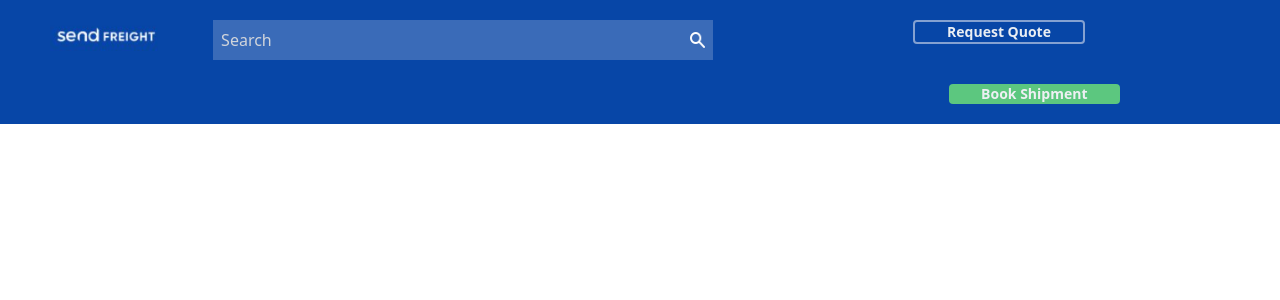
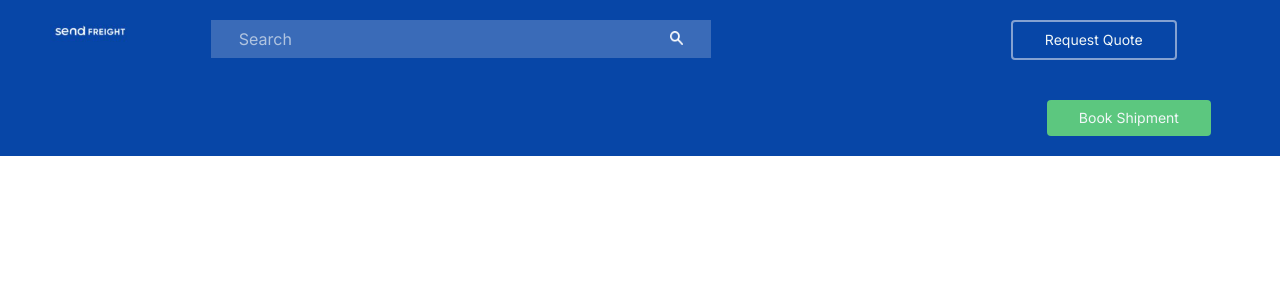
Before and after one commit to avoajaugochukwu/send_ng_frontend, a React (Create React App) app: page / in a window 1280 px wide. Shown: the top 300 px of the page. Built offline with nearby package versions, Linux system fonts and the light colour scheme.

Commit message:
Completed Header component

```diff
--- a/public/index.html
+++ b/public/index.html
@@ -9,6 +9,7 @@
       name="description"
       content="Web site created using create-react-app"
     />
+    <link data-react-helmet="true" href="https://fonts.googleapis.com/css2?family=Inter:wght@300;400;600&amp;display=swap" rel="stylesheet">
     <link rel="apple-touch-icon" href="%PUBLIC_URL%/logo192.png" />
     <!--
       manifest.json provides metadata used when your web app is installed on a
@@ -24,7 +25,7 @@
       work correctly both with client-side routing and a non-root public URL.
       Learn how to configure a non-root public URL by running `npm run build`.
     -->
-    <title>React App</title>
+    <title>Send Africa</title>
   </head>
   <body>
     <noscript>You need to enable JavaScript to run this app.</noscript>
--- a/src/components/Header/Header.css
+++ b/src/components/Header/Header.css
@@ -2,20 +2,30 @@
   background-color: #0746a7;
   /* height: 75px; */
 }
+.HeaderButtons {
+  font-size: 0.875rem;
+  line-height: 1.25rem;
+  border-radius: 0.25rem;
+  font-weight: 500;
 
+  padding-top: 0.5rem;
+  padding-bottom: 0.5rem;
+  padding-left: 2rem;
+  padding-right: 2rem;
+}
 .RequestButton {
   border: solid #84a1d1 2px;
-  color: #eaeef3;
+  color: #f0f6f7;
 }
 
 .ShipmentButton {
   background-color: #5cc77f;
-  color: #eef0f3;
+  color: #f0f7f7;
 }
 
 
 
-.header-flex-container {
+.HeaderFlexContainer {
   display: flex;
   flex-direction: row;
   flex-wrap: nowrap;
@@ -24,23 +34,32 @@
   align-items: flex-start;
   background-color: #0746a7;
 }
-.header-flex-item:nth-child(1) {
+.HeaderFlexItem:nth-child(1) {
   order: 0;
   flex: 0 1 auto;
   align-self: auto;
   margin-left: 50px;
-  margin-right: 50px;
+  margin-right: 80px;
   padding-top: 20px;
 }
-.header-flex-item:nth-child(2) {
+.HeaderFlexItem:nth-child(2) {
   order: 0;
   flex: 10 1 auto;
   align-self: auto;
-  margin-right: 200px;
+
+
 }
-.header-flex-item:nth-child(3) {
+.HeaderFlexItem:nth-child(3) {
   order: 0;
   flex: 0 1 auto;
   align-self: auto;
+  margin-left: 300px;
   margin-right: 50px;
+
 }
+
+@media (max-width: 800px) {
+  .HeaderFlexContainer {
+    flex-direction: column;
+  }
+}
--- a/src/components/Header/Header.js
+++ b/src/components/Header/Header.js
@@ -7,24 +7,24 @@ import logo from '../../assets/img/send_ng_logo.png'
 export default function Header() {
   return (
     <div>
-      <div className="header-flex-container">
-        <div className=" header-flex-item">
+      <div className="HeaderFlexContainer">
+        <div className=" HeaderFlexItem">
           <a href=".">
             <img src={logo} />
           </a>
 
         </div>
         {/* ----------------------------------------------------- */}
-        <div className="header-flex-item">
+        <div className="HeaderFlexItem">
           <SearchBar />
         </div>
         {/* ----------------------------------------------------- */}
-        <div className="header-flex-item">
-          <button className="RequestButton px-8 my-5 rounded font-semibold text-sm">
+        <div className="HeaderFlexItem">
+          <button className="HeaderButtons RequestButton my-5">
             Request Quote
           </button>
 
-          <button className="ShipmentButton px-8 my-5 rounded font-semibold text-sm ml-9">
+          <button className="HeaderButtons ShipmentButton my-5 ml-9">
             Book Shipment
           </button>
         </div>
--- a/src/components/Header/components/SearchBar/SearchBar.css
+++ b/src/components/Header/components/SearchBar/SearchBar.css
@@ -1,9 +1,37 @@
 .SearchBar {
+  display: flex;
+  flex-direction: row;
+  flex-wrap: nowrap;
+  justify-content: flex-start;
+  align-content: stretch;
+  align-items: flex-start;
   background-color: #3a6bb8;
   min-width: 500px;
+  margin: 1.25rem 0;
+  padding-right: 20px;
+  padding-left: 20px;
+}
+
+
+.SearchBarInput {
+  color: #b0c4e0;
+  width: 100%;
+  padding: 0.5rem;
+}
+.SearchBarInput:focus {
+  outline: none;
+}
+.SearchBarInput::placeholder {
+  color: #b0c4e0;
+  font-weight: 500;
+}
+.SearchBarInput::-ms-input-placeholder {
+  color: #b0c4e0;
+  font-weight: 500;
 }
 
 .SearchBarIcon {
-  width: 16px;
-  height: 16px;
+  margin-top: 3px;
+  width: 14px;
+  height: 14px;
 }
--- a/src/components/Header/components/SearchBar/SearchBar.js
+++ b/src/components/Header/components/SearchBar/SearchBar.js
@@ -2,8 +2,8 @@ import './SearchBar.css'
 import icon16 from '../../../../assets/img/search-13-16.png'
 export default function SearchBar() {
   return (
-    <div className="flex SearchBar my-5">
-      <input className=" text-gray-300 w-full p-2 focus:outline-none placeholder-gray-300" type="text" placeholder="Search" style={{ backgroundColor: 'transparent' }} />
+    <div className="SearchBar">
+      <input className="SearchBarInput placeholder-gray-300" type="text" placeholder="Search" style={{ backgroundColor: 'transparent' }} />
       <button className="w-auto flex justify-end items-center text-blue-500 p-2 hover:text-blue-400">
 
         <img src={icon16} className="SearchBarIcon" />
--- a/src/index.css
+++ b/src/index.css
@@ -1,8 +1,13 @@
+@tailwind base;
+@tailwind components;
+@tailwind utilities;
+
 body {
   margin: 0;
-  font-family: -apple-system, BlinkMacSystemFont, 'Segoe UI', 'Roboto', 'Oxygen',
+  font: 300 16px/1.4 Inter,sans-serif;
+  /* font-family: Inter, -apple-system, BlinkMacSystemFont, 'Segoe UI', 'Roboto', 'Oxygen',
     'Ubuntu', 'Cantarell', 'Fira Sans', 'Droid Sans', 'Helvetica Neue',
-    sans-serif;
+    sans-serif; */
   -webkit-font-smoothing: antialiased;
   -moz-osx-font-smoothing: grayscale;
 }
@@ -11,6 +16,3 @@ code {
   font-family: source-code-pro, Menlo, Monaco, Consolas, 'Courier New',
     monospace;
 }
-@tailwind base;
-@tailwind components;
-@tailwind utilities;
```
